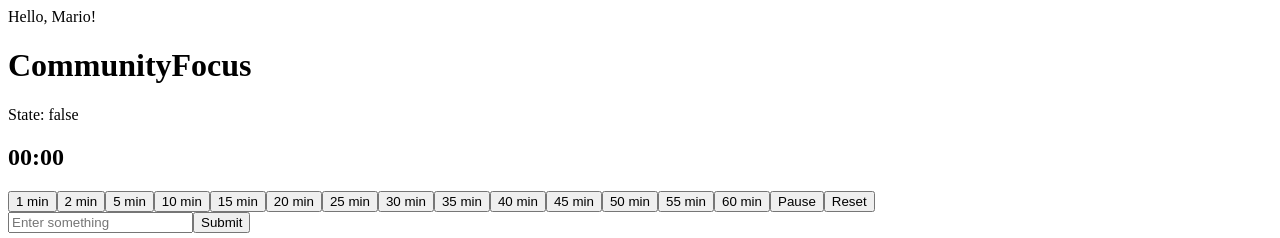
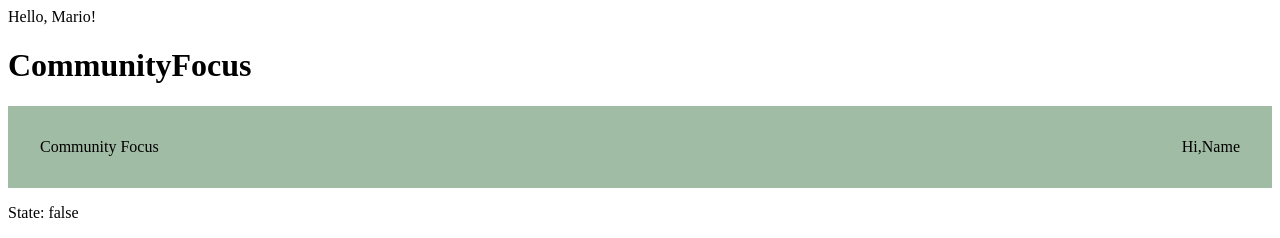
Before and after one commit to CommunityFocus/cf-frontend, a React (Vite) app: page /1 in a window 1280 px wide. Shown: the top 238 px of the page. Built offline with nearby package versions, Linux system fonts and the light colour scheme; no server answers.

Commit message:
made changes to fix issues

```diff
--- a/src/components/DefaultRoom.tsx
+++ b/src/components/DefaultRoom.tsx
@@ -1,6 +1,7 @@
 import { useNavigate } from "react-router-dom";
 import Footer from "./Footer";
 import LogoTitle from "./Logo/LogoTitle";
+import Header from "./Header/Header";
 
 const DefaultRoom = (props: { globalUsersConnected: number }): JSX.Element => {
 	const { globalUsersConnected } = props;
@@ -8,6 +9,7 @@
 	return (
 		<>
 			<LogoTitle />
+			<Header />
 			<h1>This room is not available.</h1>
 			<button
 				type="button"
--- a/src/components/Header/Header.styled.tsx
+++ b/src/components/Header/Header.styled.tsx
@@ -1,12 +1,12 @@
 import styled from "styled-components";
 
-const Title = styled.div`
-    box-sizing: border-box;
-    width: 100%;
-    display: flex;
-    align-items: baseline;
-    background-color: #a1bca4;
-    padding:2em;
-`
+const StyledHeader = styled.div`
+	box-sizing: border-box;
+	width: 100%;
+	display: flex;
+	background-color: #a1bca4;
+	padding: 2em;
+	justify-content: space-between;
+`;
 
-export default Title
+export default StyledHeader;
--- a/src/components/Header/Header.tsx
+++ b/src/components/Header/Header.tsx
@@ -1,11 +1,12 @@
-import Title from "./Header.styled"
+import StyledHeader from "./Header.styled";
 
-const Header = () => {
-    return(
-        <Title>
+const Header = (): JSX.Element => {
+	return (
+		<StyledHeader>
+			<span>Community Focus</span>
+			<span>Hi,Name</span>
+		</StyledHeader>
+	);
+};
 
-        </Title>
-    )
-}
-
-export default Header
+export default Header;
--- a/src/components/LandingPage.tsx
+++ b/src/components/LandingPage.tsx
@@ -5,6 +5,7 @@
 import { Title, Center, Button } from "./LandingPage.styled";
 import Footer from "./Footer";
 import LogoTitle from "./Logo/LogoTitle";
+import Header from "./Header/Header";
 
 const LandingPage = (props: { globalUsersConnected: number }): JSX.Element => {
 	const { globalUsersConnected } = props;
@@ -23,10 +24,10 @@
 	}, []);
 
 	return (
+		<>
+			<Header />
 			<Center>
-			<LogoTitle />
 				<Title>Community Focus</Title>
-
 				<Button
 					type="button"
 					onClick={(): void => {
@@ -36,8 +37,8 @@
 				>
 					Join a room
 				</Button>
-			<Footer numUsers={globalUsersConnected} />
 			</Center>
+		</>
 	);
 };
 
--- a/src/components/Room.tsx
+++ b/src/components/Room.tsx
@@ -14,6 +14,7 @@
 import LogoTitle from "./Logo/LogoTitle";
 import UserBubbles from "./UserBubbles/UserBubbles";
 import { TimerResponseArgs, UsersInRoomArgs } from "../../common/types/types";
+import Header from "./Header/Header";
 
 const Room = (props: { globalUsersConnected: number }): JSX.Element => {
 	const { globalUsersConnected } = props;
@@ -102,6 +103,7 @@
 		<>
 			<WelcomeMessage name="Mario" />
 			<LogoTitle />
+			<Header />
 			<ConnectionState isConnected={isConnected} />
 			<Timestamp timestamp={timestamp} />
 			<TimerButtons roomName={roomName} />
```
Lines whose indentation alone changed are shown as unchanged.
